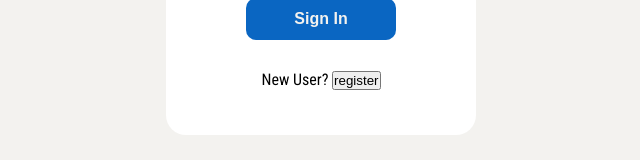
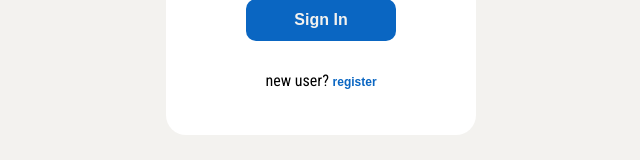
Before and after one commit to hassankhalil33/linkedin-clone-full, a React (Create React App) app in the folder frontend/: page / in a window 1280 px wide. Shown: the part 470-630 px from the top of the page, without its empty margins (319-959 px from the left). Built offline with nearby package versions, Linux system fonts and the light colour scheme.

Commit message:
Frontend <> Stylized Navigate Button

```diff
--- a/frontend/public/css/styles.css
+++ b/frontend/public/css/styles.css
@@ -54,6 +54,19 @@ body {
   cursor: pointer;
 }
 
+.navigate-button {
+  background-color: #FFFFFF;
+  color: #0A66C2;
+  font-size: 12px;
+  font-weight: bold;
+  border: none;
+  text-decoration: none;
+}
+
+.navigate-button:hover {
+  cursor: pointer;
+}
+
 .login-form>div {
   display: flex;
   width: 100%;
--- a/frontend/src/components/LoginForm.jsx
+++ b/frontend/src/components/LoginForm.jsx
@@ -27,7 +27,8 @@ function LoginForm() {
         />
       </div>
       <Button content={"Sign In"} />
-      <p>New User? <Button
+      <p>new user? <Button
+        className={"navigate-button"}
         content={"register"}
         onClick={() => navigate("/register")}
       />
```
